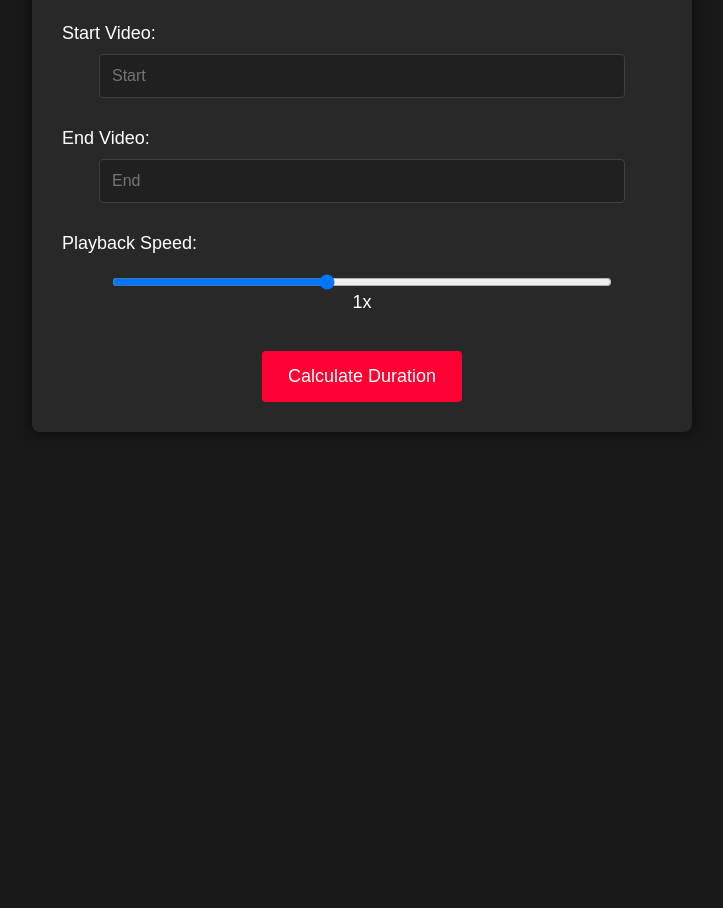
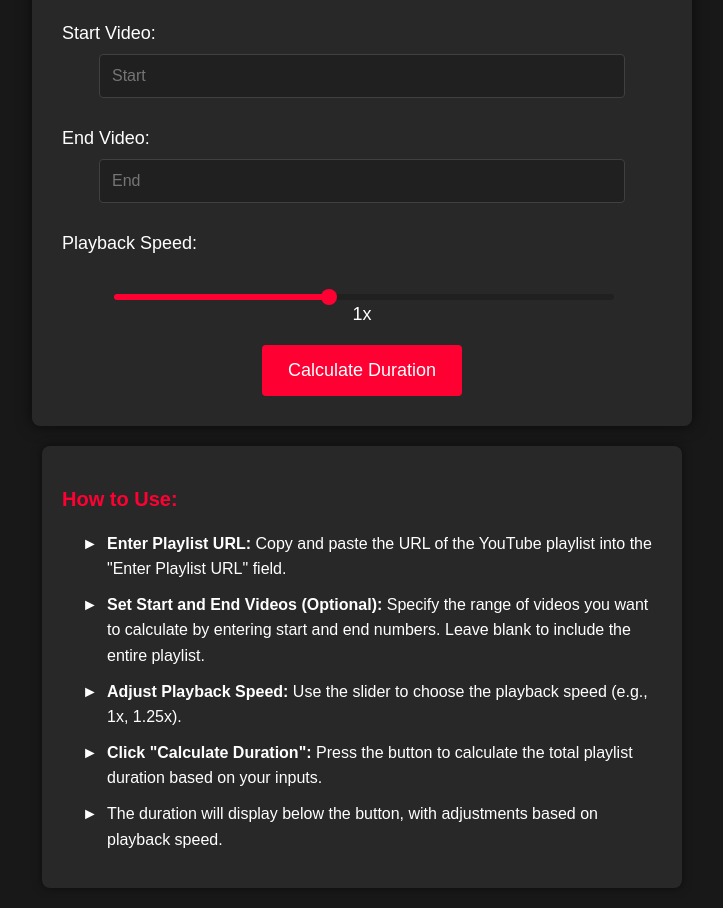
Before and after one commit to harshadlalye-mitwpu/YT-Playlist-Duration-Calculator-Website, a plain HTML site: page index.html in a window 1280 px wide. Shown: the part 293-1201 px from the top of the page, without its empty margins (278-1001 px from the left). Before the commit the page ends 800 px from the top, so only its background shows below. Drawn offline with Linux system fonts and the light colour scheme.

Commit message:
Range Slider is now red; Added How to Use Instructions

```diff
--- a/index.html
+++ b/index.html
@@ -37,13 +37,26 @@
         </div>
 
         <label for="speed-slider">Playback Speed:</label>
-        <input type="range" id="speed-slider" min="0.25" max="2" step="0.25" value="1">
-        <span id="speed-value">1x</span><br>
+        <div class="slider-container">
+            <input type="range" id="speed-slider" min="0.25" max="2" step="0.25" value="1">
+            <span id="speed-value">1x</span>
+        </div>
 
         <button id="calculate-btn">Calculate Duration</button>
         <p id="result" style="display: none;">Total Duration: </p>
         <div id="loading-spinner" class="spinner" style="display: none;"></div>
     </div>
+    <div class="instructions">
+        <h2>How to Use:</h2>
+        <ul>
+            <li><strong>Enter Playlist URL:</strong> Copy and paste the URL of the YouTube playlist into the "Enter Playlist URL" field.</li>
+            <li><strong>Set Start and End Videos (Optional):</strong> Specify the range of videos you want to calculate by entering start and end numbers. Leave blank to include the entire playlist.</li>
+            <li><strong>Adjust Playback Speed:</strong> Use the slider to choose the playback speed (e.g., 1x, 1.25x).</li>
+            <li><strong>Click "Calculate Duration":</strong> Press the button to calculate the total playlist duration based on your inputs.</li>
+            <li>The duration will display below the button, with adjustments based on playback speed.</li>
+        </ul>
+    </div>
+
 
     <script src="script.js"></script>
 </body>
--- a/script.js
+++ b/script.js
@@ -1,3 +1,22 @@
+const speedSlider = document.getElementById("speed-slider");
+
+// Function to update slider background
+function updateSliderBackground(slider) {
+    const value = ((slider.value - slider.min) / (slider.max - slider.min)) * 100;
+    slider.style.setProperty("--value", `${value}%`);
+}
+
+// Initialize slider background on page load
+document.addEventListener("DOMContentLoaded", () => {
+    updateSliderBackground(speedSlider);
+});
+
+// Update slider background dynamically when the slider value changes
+speedSlider.addEventListener("input", (e) => {
+    updateSliderBackground(e.target);
+    document.getElementById("speed-value").innerText = `${e.target.value}x`;
+});
+
 document.getElementById("calculate-btn").addEventListener("click", async () => {
     const API_KEY = 'AIzaSyBIA7Y6din3kIGXS_GreO-Y0xWx27oGbGc';
     const playlistUrl = document.getElementById("playlist-link").value;
@@ -37,6 +56,15 @@ document.getElementById("calculate-btn").addEventListener("click", async () => {
 
 document.getElementById("speed-slider").addEventListener("input", (e) => {
     document.getElementById("speed-value").innerText = `${e.target.value}x`;
+
+    const playbackSpeed = parseFloat(e.target.value);
+    document.getElementById("speed-value").innerText = `${playbackSpeed}x`;
+
+    // Update the total duration dynamically
+    if (totalDuration > 0) { // Only update if duration has been calculated
+        const adjustedDuration = totalDuration / playbackSpeed;
+        result.innerText = `Total Duration: ${formatDuration(adjustedDuration)} at ${playbackSpeed}x speed`;
+    }
 });
 
 // Select necessary elements
--- a/style.css
+++ b/style.css
@@ -50,7 +50,8 @@ body.light-mode {
 .toggle-label {
     width: 40px;
     height: 20px;
-    background: #282828; /* Default dark mode background */
+    background: #282828;
+    /* Default dark mode background */
     border-radius: 10px;
     margin: 0 10px;
     position: relative;
@@ -65,19 +66,23 @@ body.light-mode {
     left: 2px;
     width: 16px;
     height: 16px;
-    background: #FF0033; /* Default knob color for dark mode */
+    background: #FF0033;
+    /* Default knob color for dark mode */
     border-radius: 50%;
     transition: transform 0.3s, background-color 0.3s;
 }
 
 /* When the switch is checked (light mode) */
-#dark-mode-switch:checked + .toggle-label {
-    background: #F1F1F1; /* Light mode background */
+#dark-mode-switch:checked+.toggle-label {
+    background: #F1F1F1;
+    /* Light mode background */
 }
 
-#dark-mode-switch:checked + .toggle-label::before {
-    transform: translateX(20px); /* Moves knob to the right */
-    background: #181818; /* Knob color for light mode */
+#dark-mode-switch:checked+.toggle-label::before {
+    transform: translateX(20px);
+    /* Moves knob to the right */
+    background: #181818;
+    /* Knob color for light mode */
 }
 
 body.light-mode .toggle-label {
@@ -231,11 +236,160 @@ body.light-mode #speed-value {
 }
 
 @keyframes spin {
-    0% { transform: rotate(0deg); }
-    100% { transform: rotate(360deg); }
+    0% {
+        transform: rotate(0deg);
+    }
+
+    100% {
+        transform: rotate(360deg);
+    }
 }
 
 body.light-mode .spinner {
     border: 4px solid rgba(0, 0, 0, 0.2);
     border-top: 4px solid #FF0033;
 }
+
+/* Slider Container */
+.slider-container {
+    width: 100%;
+    max-width: 500px;
+    position: relative;
+    margin-top: 20px;
+}
+
+/* Slider Track Styling */
+input[type="range"] {
+    -webkit-appearance: none;
+    appearance: none;
+    width: 100%;
+    height: 6px;
+    background: linear-gradient(to right, #FF0033 0%, #FF0033 var(--value, 42.8571428571%), #202020 var(--value, 42.8571428571%), #202020 100%);
+    /* Set default unfilled track color for dark mode */
+    border-radius: 3px;
+    outline: none;
+    transition: background 0.3s;
+    cursor: pointer;
+}
+
+body.light-mode input[type="range"] {
+    background: linear-gradient(to right, #FF0033 0%, #FF0033 var(--value, 42.8571428571%), #CCCCCC var(--value, 42.8571428571%), #CCCCCC 100%);
+    /* Use light gray for unfilled track in light mode */
+}
+
+/* Slider Thumb */
+input[type="range"]::-webkit-slider-thumb {
+    -webkit-appearance: none;
+    appearance: none;
+    width: 16px;
+    height: 16px;
+    background: #FF0033;
+    border-radius: 50%;
+    cursor: pointer;
+    transition: transform 0.2s;
+}
+
+input[type="range"]::-webkit-slider-thumb:hover {
+    transform: scale(1.2);
+}
+
+input[type="range"]::-moz-range-thumb {
+    width: 16px;
+    height: 16px;
+    background: #FF0033;
+    border-radius: 50%;
+    cursor: pointer;
+    transition: transform 0.2s;
+}
+
+input[type="range"]::-moz-range-progress {
+    background: #FF0033;
+}
+
+input[type="range"]::-moz-range-track {
+    background: #202020;
+    height: 6px;
+    border-radius: 3px;
+}
+
+body.light-mode input[type="range"]::-moz-range-track {
+    background: #CCCCCC;
+}
+
+input[type="range"]::-ms-thumb {
+    width: 16px;
+    height: 16px;
+    background: #FF0033;
+    border-radius: 50%;
+    cursor: pointer;
+}
+
+input[type="range"]::-ms-fill-lower {
+    background: #FF0033;
+}
+
+input[type="range"]::-ms-fill-upper {
+    background: #202020;
+}
+
+body.light-mode input[type="range"]::-ms-fill-upper {
+    background: #CCCCCC;
+}
+
+.instructions {
+    background-color: #282828;
+    padding: 20px;
+    border-radius: 8px;
+    margin: 20px 0;
+    width: 90%;
+    max-width: 600px;
+    color: #FFFFFF;
+    font-size: 16px;
+    line-height: 1.6;
+    box-shadow: 0px 0px 10px rgba(0, 0, 0, 0.5);
+}
+
+.instructions h2 {
+    color: #FF0033;
+    margin-bottom: 10px;
+    font-size: 20px;
+}
+
+.instructions ul {
+    padding-left: 20px;
+    list-style: none;
+    /* Remove default bullet styling */
+}
+
+.instructions li {
+    position: relative;
+    margin-bottom: 10px;
+    padding-left: 25px;
+    /* Add space for the triangle */
+}
+
+
+.instructions li::before {
+    content: "►";
+    /* Triangle symbol */
+    position: absolute;
+    left: 0;
+    /* Position triangle to the left of the text */
+    top: 0;
+    color: #FFFFFF;
+    font-size: 16px;
+    /* Adjust size as needed */
+    line-height: 1.6;
+    /* Align with text */
+}
+
+
+body.light-mode .instructions li::before {
+    color: #000000;
+}
+
+body.light-mode .instructions {
+    background-color: #F0F0F0;
+    color: #000000;
+    box-shadow: 0px 0px 15px rgba(200, 200, 200, 0.6);
+}
```
